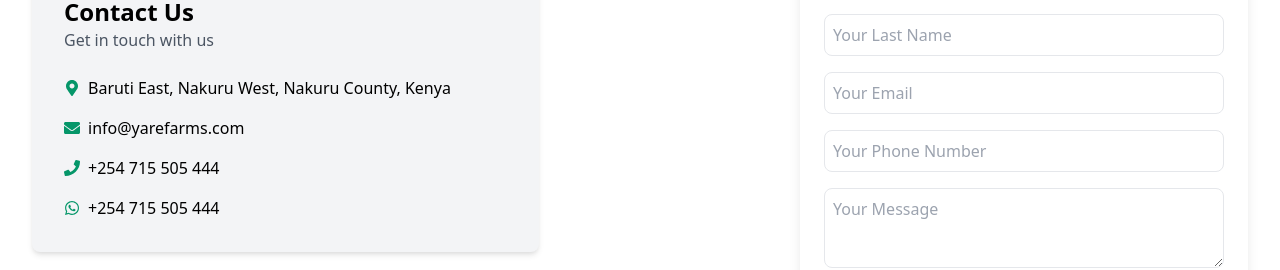
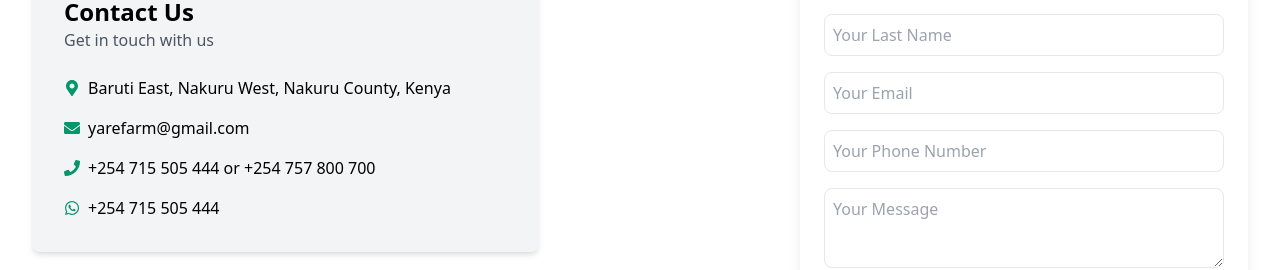
Before and after one commit to Abdikhafar-hub/Yare-Farms, a React (Vite) app: page / in a window 1280 px wide. Shown: the part 4308-4578 px from the top of the page. Built offline with nearby package versions, Linux system fonts and the light colour scheme.

Commit message:
services added

```diff
--- a/src/pages/Contact.jsx
+++ b/src/pages/Contact.jsx
@@ -31,11 +31,11 @@ const Contact = () => {
             </p>
             <p className="flex items-center">
               <FaEnvelope className="text-green-600 mr-2" />
-              info@yarefarms.com
+              yarefarm@gmail.com
             </p>
             <p className="flex items-center">
               <FaPhone className="text-green-600 mr-2" />
-              +254 715 505 444
+              +254 715 505 444 or +254 757 800 700
             </p>
             <p className="flex items-center">
               <FaWhatsapp className="text-green-600 mr-2" />
```
